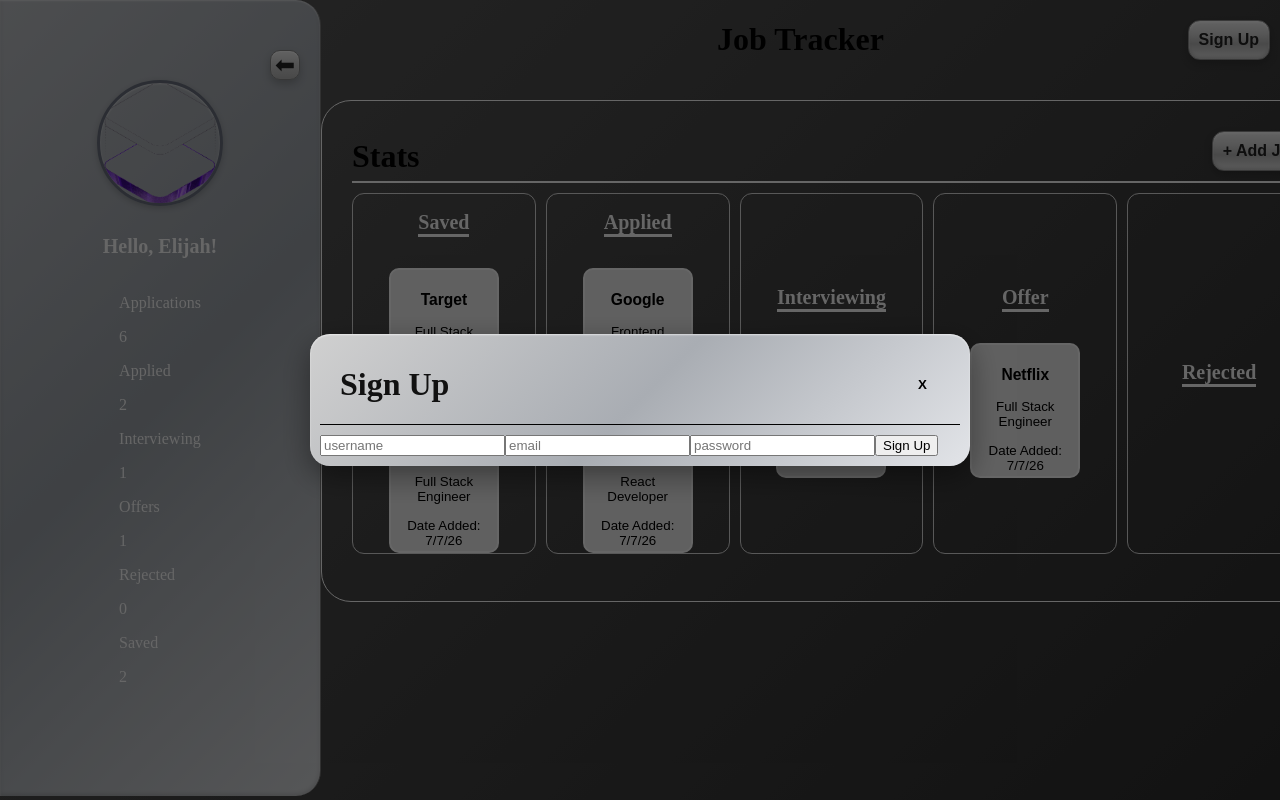
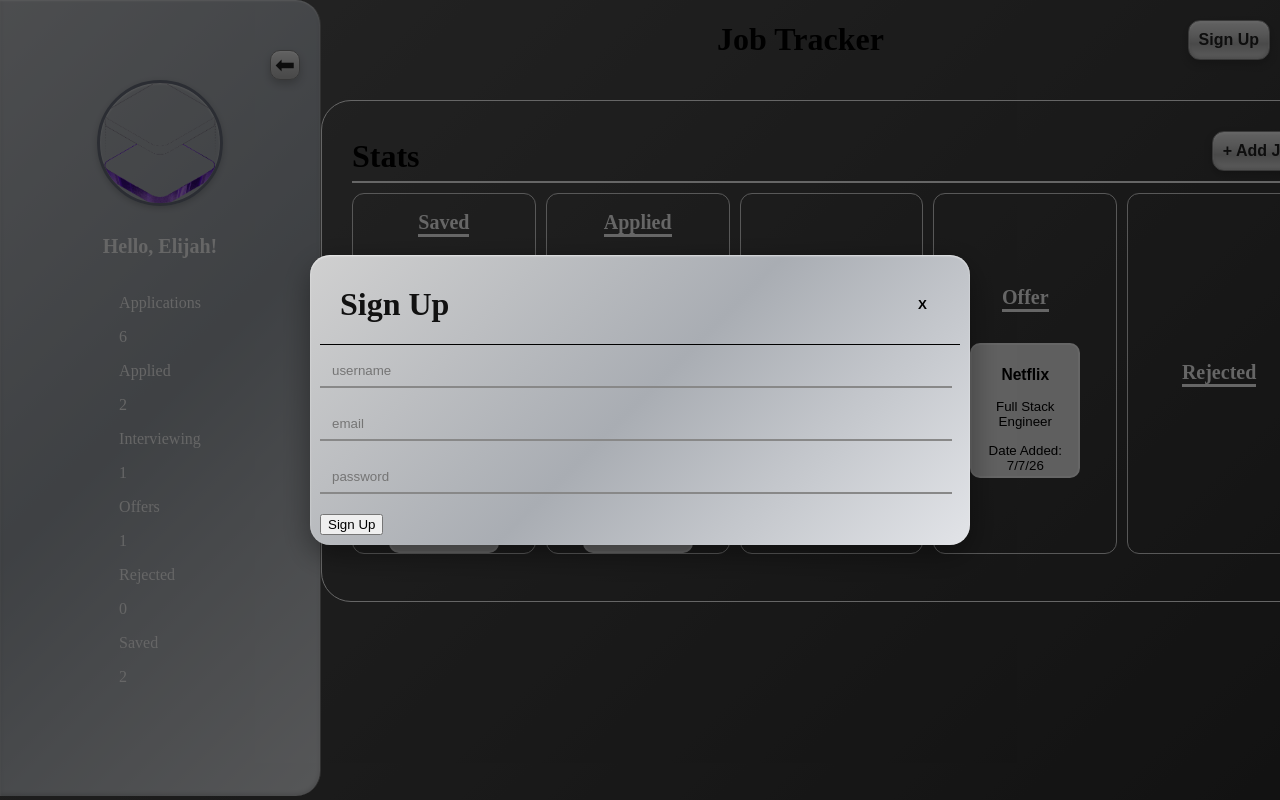
Before and after one commit to ElijahSWilliams/jobTracker, a React (Vite) app: page / in a window 1280 px wide. Both pictures are taken after a click on the button "Sign Up". Built offline with nearby package versions, Linux system fonts and the light colour scheme.

Commit message:
Signup modal css designed

```diff
--- a/src/SignUpModal/SignUpModal.css
+++ b/src/SignUpModal/SignUpModal.css
@@ -0,0 +1,16 @@
+.signup {
+  display: flex;
+  flex-direction: column;
+}
+
+.signup__modal-form-input {
+  width: 95%;
+  padding: 8px 12px;
+  margin-bottom: 20px;
+  border: none;
+  border-bottom: 2px solid #888;
+  background: transparent;
+  outline: none;
+  color: #111;
+  transition: border-color 0.2s ease;
+}
--- a/src/SignUpModal/SignUpModal.tsx
+++ b/src/SignUpModal/SignUpModal.tsx
@@ -27,11 +27,10 @@ export default function SignUpModal({ handleSignUp }: SignUpModalProps) {
 
     return (
         <div className="signup">
-
             <form onSubmit={handleSubmit}>
-                <input type="text" placeholder="username" value={name} onChange={handleNameChange}></input>
-                <input type="text" placeholder="email" value={email} onChange={handleEmailChange}></input>
-                <input type="password" placeholder="password" value={password} onChange={handlePasswordChange}></input>
+                <input className="signup__modal-form-input" type="text" placeholder="username" value={name} onChange={handleNameChange}></input>
+                <input className="signup__modal-form-input" type="text" placeholder="email" value={email} onChange={handleEmailChange}></input>
+                <input className="signup__modal-form-input" type="password" placeholder="password" value={password} onChange={handlePasswordChange}></input>
                 <button type="submit">Sign Up</button>
             </form>
         </div >
```
